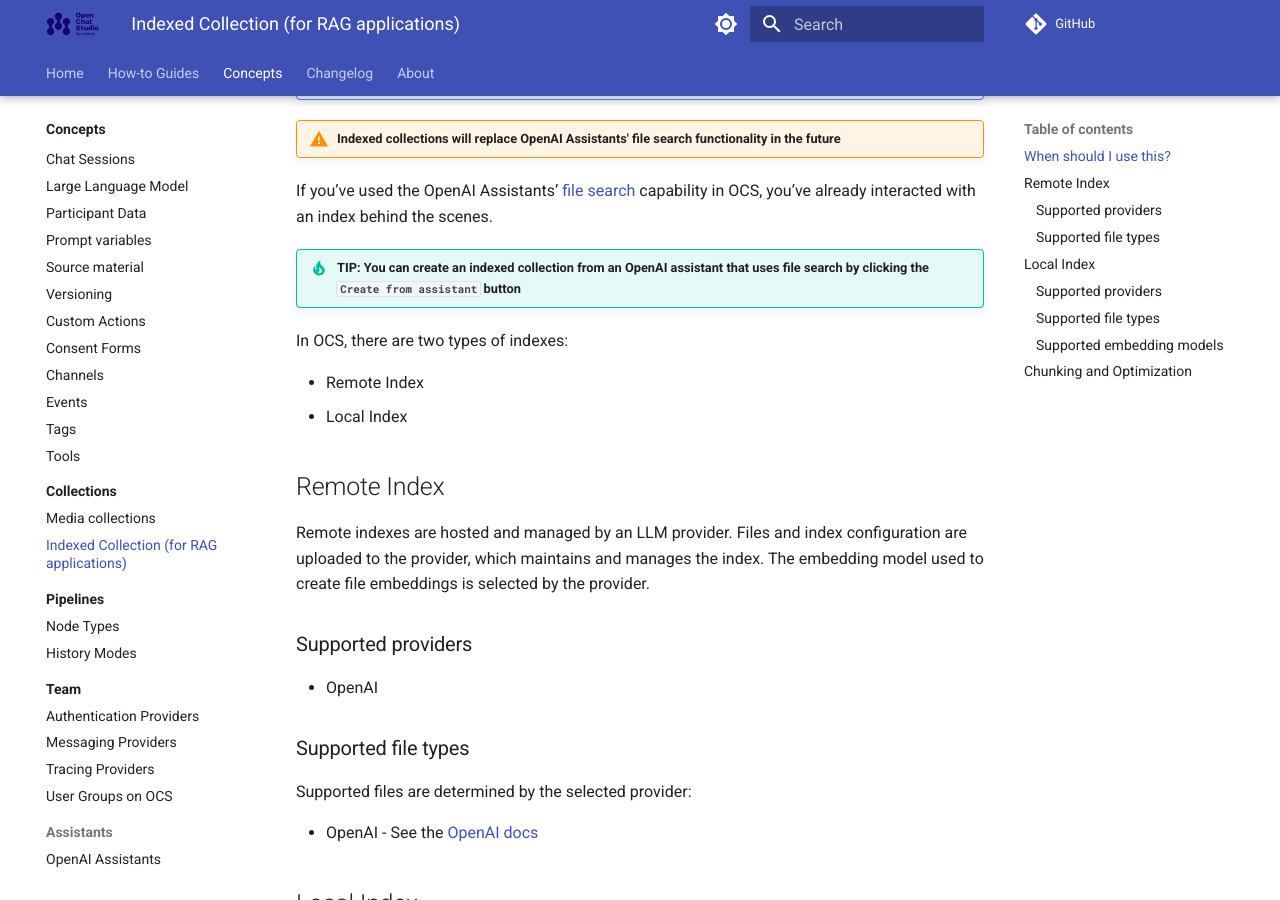
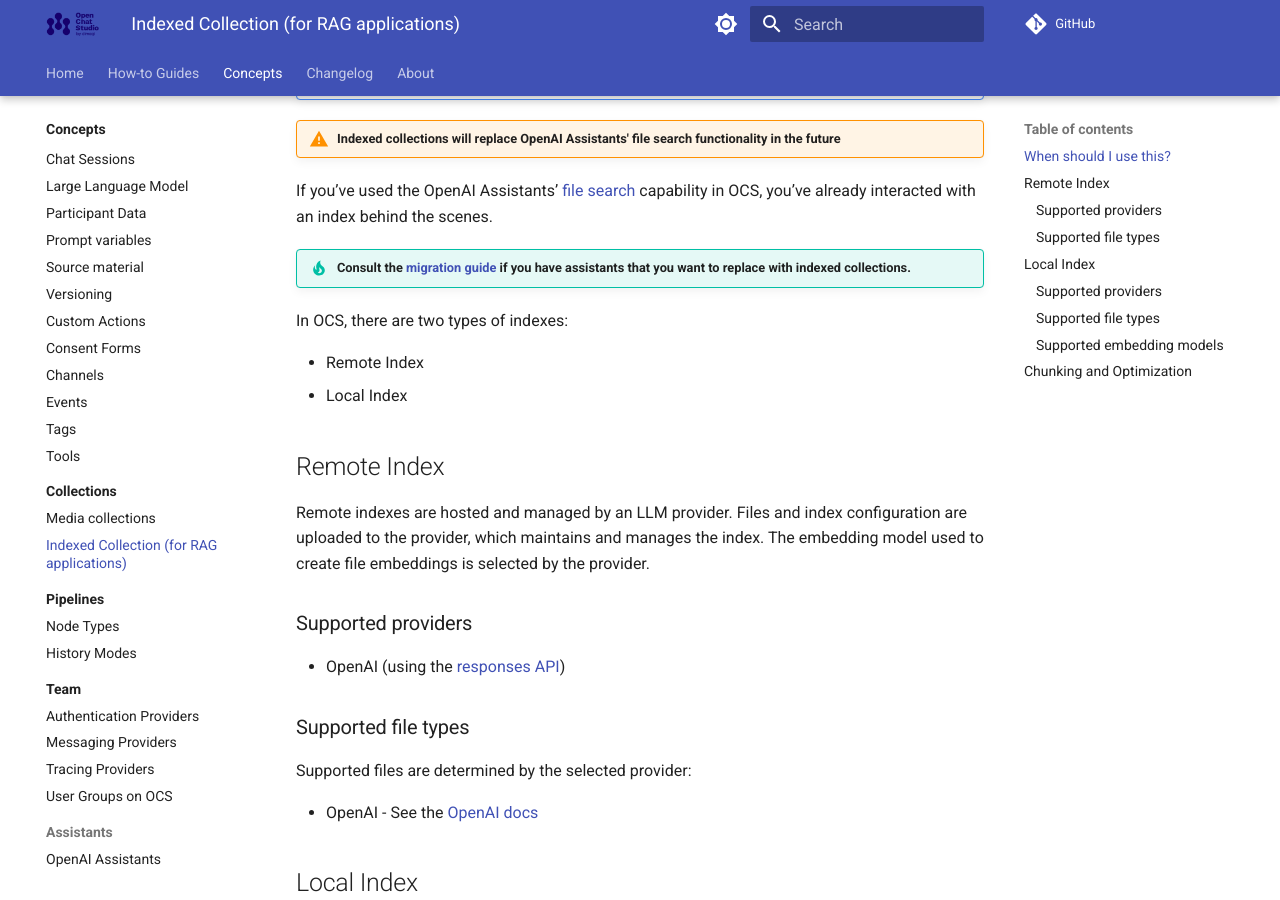
Before and after one commit to dimagi/open-chat-studio-docs, an MkDocs documentation site: the page built from docs/concepts/collections/indexed.md, in a window 1280 px wide and 900 px high, scrolled down 390 px. Built offline with MkDocs 1.6.1 and Material for MkDocs 9.7.7, drawn with Linux system fonts in a browser that asks for light colours; a script that is not in the unit is left out; comment, search, counter and statistics services are not loaded.

Commit message:
Add section on migrating to an indexed collection from an assistant

```diff
--- a/docs/concepts/collections/indexed.md
+++ b/docs/concepts/collections/indexed.md
@@ -12,7 +12,7 @@
 
 If you’ve used the OpenAI Assistants’ [file search][file-search] capability in OCS, you’ve already interacted with an index behind the scenes.
 
-!!! tip "TIP: You can create an indexed collection from an OpenAI assistant that uses file search by clicking the `Create from assistant` button"
+!!! tip "Consult the [migration guide][migration-guide] if you have assistants that you want to replace with indexed collections."
 
 In OCS, there are two types of indexes:
 
@@ -23,7 +23,7 @@
 Remote indexes are hosted and managed by an LLM provider. Files and index configuration are uploaded to the provider, which maintains and manages the index. The embedding model used to create file embeddings is selected by the provider.
 
 ### Supported providers
-- OpenAI
+- OpenAI (using the [responses API](https://platform.openai.com/docs/api-reference/responses))
 
 ### Supported file types
 Supported files are determined by the selected provider:
@@ -62,5 +62,5 @@
 
 !!! info "This flexibility helps tailor the index to your use case—whether it’s short notes or long, complex reports."
 
-
 [file-search]: ../experiment/index.md#file-search
+[migration-guide]: ../../how-to/migrate_from_assistant_to_collection.md
--- a/mkdocs.yml
+++ b/mkdocs.yml
@@ -85,6 +85,7 @@
       - how-to/api_access.md
       - how-to/setting_up_a_survey.md
       - how-to/embed.md
+      - how-to/migrate_from_assistant_to_collection.md
   - Concepts:
       - concepts/index.md
       - Chatbots:
```
Also changed, not shown: docs/how-to/migrate_from_assistant_to_collection.md (added, +41 -0 lines).
